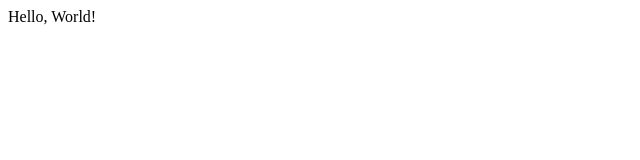
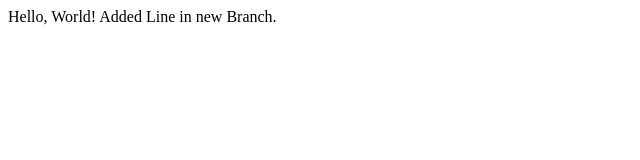
Before and after one commit to Hassaan-Ahmad/lecture1, a plain HTML site: page index.html in a window 1280 px wide. Shown: the whole page, without its empty margins (0-640 px from the left). Drawn offline with Linux system fonts and the light colour scheme.

Commit message:
Adding in new branch

```diff
--- a/index.html
+++ b/index.html
@@ -7,5 +7,6 @@
 </head>
 <body>
     Hello, World!
+    Added Line in new Branch.
 </body>
 </html>
```
